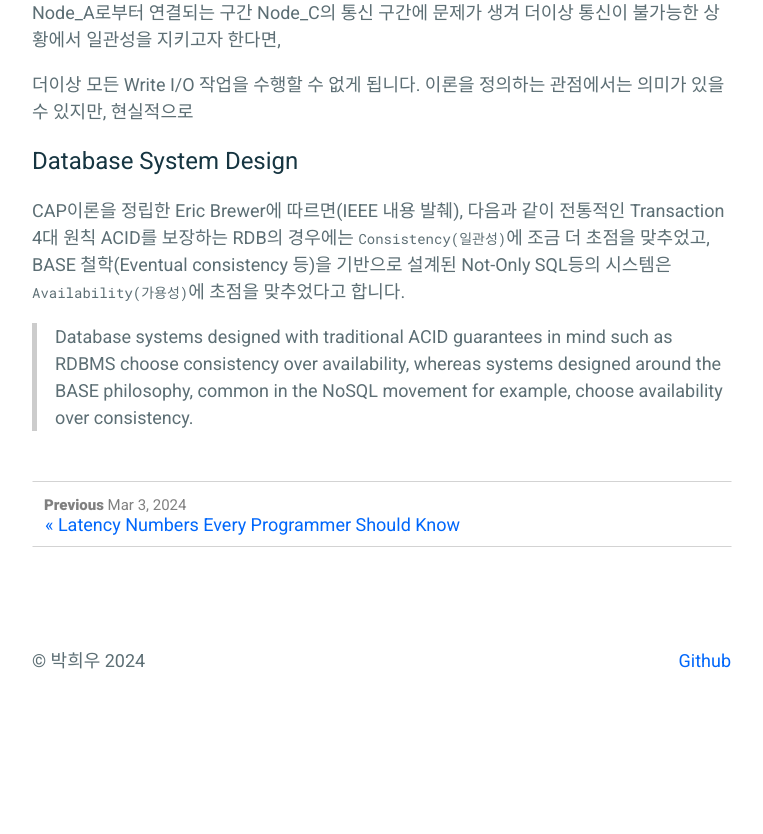
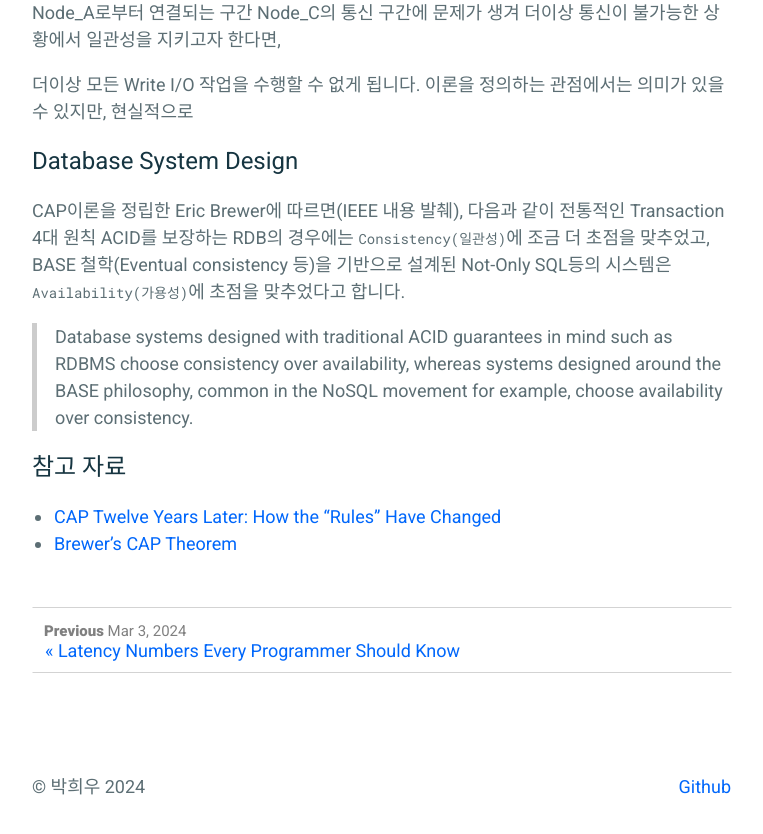
Before and after one commit to parkhuiwo0/parkhuiwo0.github.io, a Jekyll site: the page built from _posts/2024-05-03-CAP-PACELC-Theory.md, in a window 1280 px wide and 900 px high, scrolled down 4784 px. Shown: the top 834 px of the window, without its empty margins (258-1021 px from the left). Built offline with Jekyll 4.4.1, drawn with Linux system fonts in a browser that asks for light colours; before the commit the page ends 5558 px from its top, so only the background shows below that; grey boxes are pictures that could not be loaded.

Commit message:
Update 2024-05-03-CAP-PACELC-Theory.md

```diff
--- a/_posts/2024-05-03-CAP-PACELC-Theory.md
+++ b/_posts/2024-05-03-CAP-PACELC-Theory.md
@@ -99,3 +99,7 @@ Node_A로부터 연결되는 구간 Node_C의 통신 구간에 문제가 생겨
 CAP이론을 정립한 Eric Brewer에 따르면(IEEE 내용 발췌), 다음과 같이 전통적인 Transaction 4대 원칙 ACID를 보장하는 RDB의 경우에는 `Consistency(일관성)`에 조금 더 초점을 맞추었고, BASE 철학(Eventual consistency 등)을 기반으로 설계된 Not-Only SQL등의 시스템은 `Availability(가용성)`에 초점을 맞추었다고 합니다.
 
 > Database systems designed with traditional ACID guarantees in mind such as RDBMS choose consistency over availability, whereas systems designed around the BASE philosophy, common in the NoSQL movement for example, choose availability over consistency.
+
+## 참고 자료
+- [CAP Twelve Years Later: How the "Rules" Have Changed](https://www.infoq.com/articles/cap-twelve-years-later-how-the-rules-have-changed/)
+- [Brewer’s CAP Theorem](https://www.julianbrowne.com/article/brewers-cap-theorem/)
```
